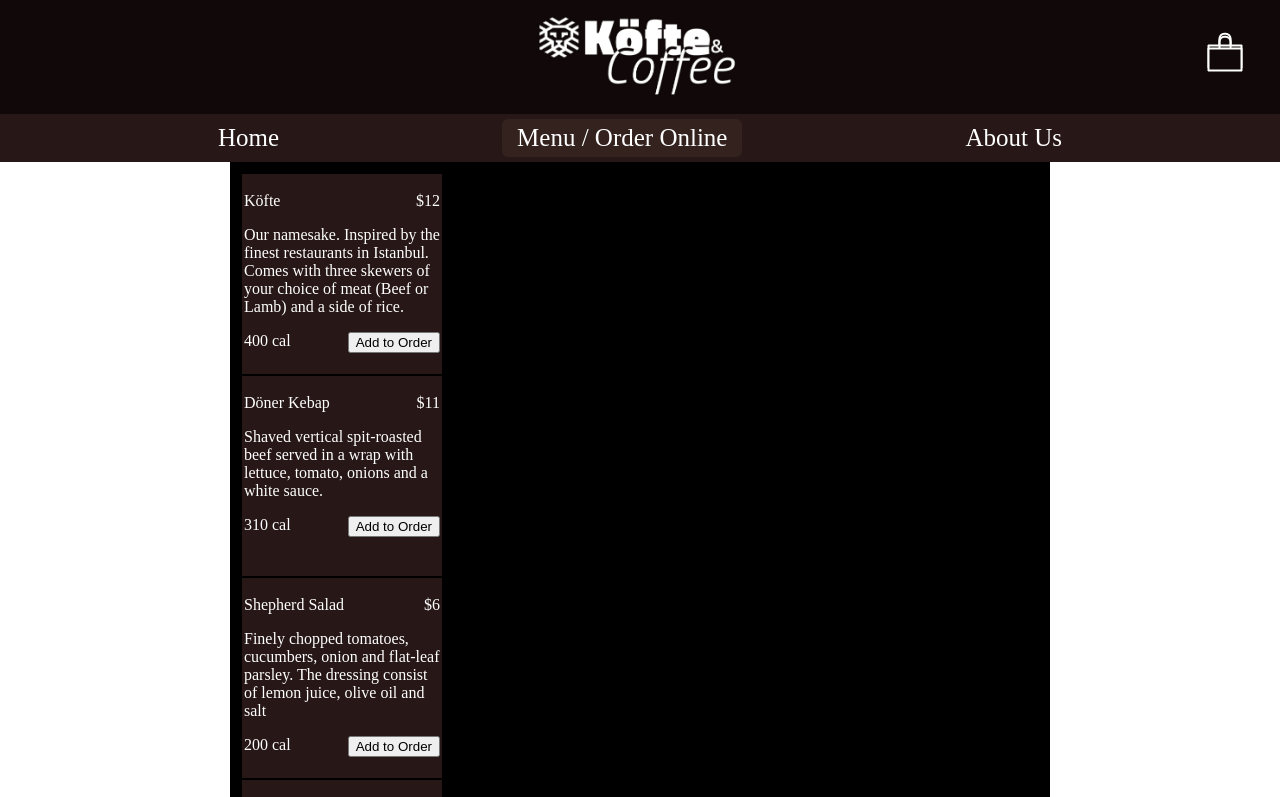
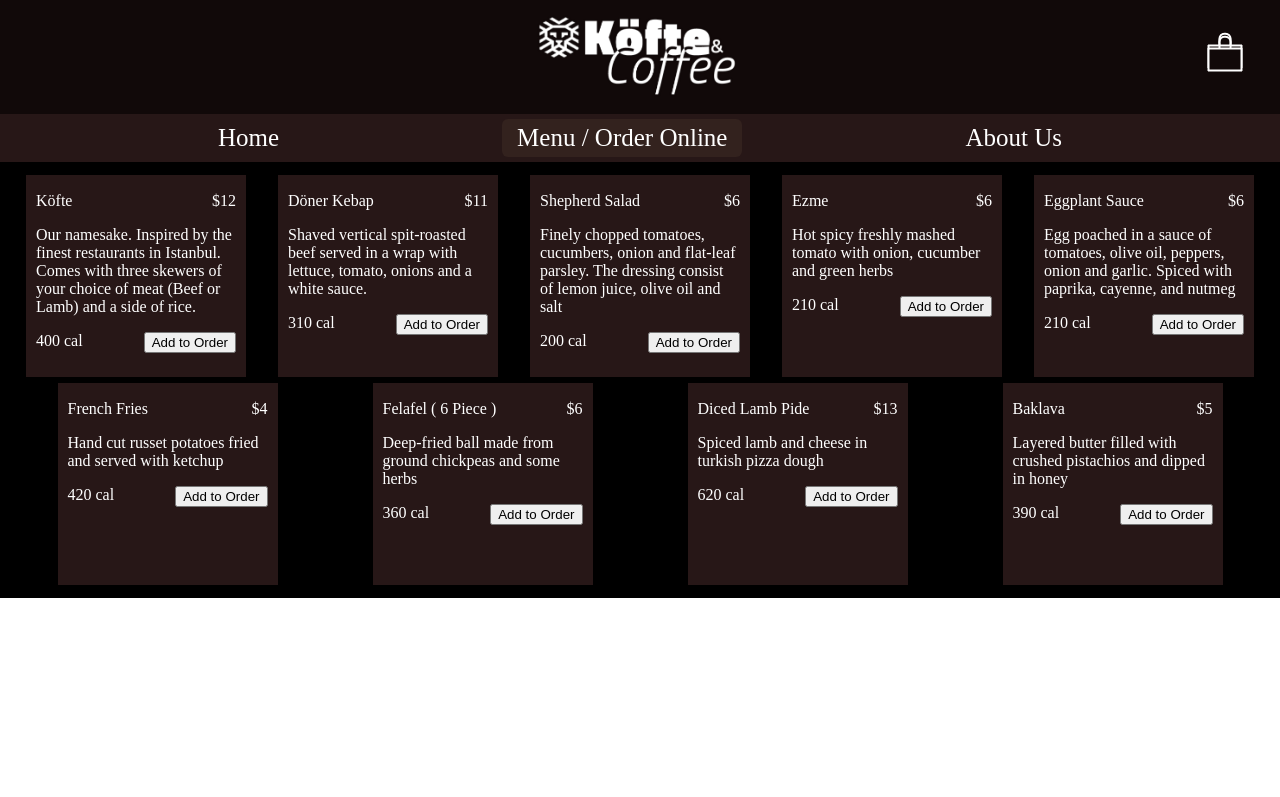
Before and after one commit to trg601/kofte-and-coffee, an Angular app: page /menu in a window 1280 px wide. Shown: the top 797 px of the page. Built offline with nearby package versions, Linux system fonts and the light colour scheme.

Commit message:
Fixed scrunching of menu item on resize

```diff
--- a/src/app/menu/item/item.component.css
+++ b/src/app/menu/item/item.component.css
@@ -8,14 +8,11 @@
     min-height: 200px; */
     height: 200px;
     width: 200px;
-    /* padding: 1px;
+    padding: 1px;
     padding-left: 10px;
     margin: 3px;
-    padding-right: 10px; */
+    padding-right: 10px;
      -webkit-column-break-inside: avoid; /*Chrome, Safari */
-     page-break-inside: avoid;           /*Theoretically FF 20+ */
-     break-inside: avoid-column;         /*IE 11 */
-     display:table;
 }
 
 span.price {
--- a/src/app/menu/menu.component.css
+++ b/src/app/menu/menu.component.css
@@ -15,15 +15,28 @@
     grid-column-gap: 1em; */
     margin: auto;
     width: 800px;
-    padding: 10px;
 }
 
-div.itemGrid{
+.itemGrid{
+    /*
+
+    flex-flow: column-wrap;
+    justify-content: space-around;
+
+
+    padding: 10px; */
+    background-color: black;
+    margin: auto;
+    width: auto;
+    padding: 10px;
     display: flex;
-    flex-direction: column;
-    flex-wrap: wrap;
-    justify-content: flex-start;
+    flex-flow: row wrap;
+    list-style-type: none;
+    justify-content: space-around;
 }
+
+
+
 /* div.order {
     position: fixed;
     right: 0;
--- a/src/app/menu/menu.component.html
+++ b/src/app/menu/menu.component.html
@@ -1,14 +1,12 @@
 <app-navbar activeElement=menu></app-navbar>
 
-<div class="menuItems">
-    <div class = "itemGrid">
-    <table>
-        <tr *ngFor="let item of menu.items">
+<!-- <div class="menuItems"> -->
+    <ul class = "itemGrid">
+        <li *ngFor="let item of menu.items">
             <app-item [item]="item"></app-item>
-        </tr>
-    </table>
-    </div>
-</div>
+        </li>
+    </ul>
+<!-- </div> -->
 
 <!-- <div class="order">
     <table>
--- a/src/app/menu/menu.model.ts
+++ b/src/app/menu/menu.model.ts
@@ -11,7 +11,7 @@
         this.items.push(new Item("Eggplant Sauce", 6, 210, "Egg poached in a sauce of tomatoes, olive oil, peppers, onion and garlic. Spiced with paprika, cayenne, and nutmeg", ""));
         this.items.push(new Item("French Fries", 4, 420, "Hand cut russet potatoes fried and served with ketchup", ""));
         this.items.push(new Item("Felafel ( 6 Piece )", 6, 360, "Deep-fried ball made from ground chickpeas and some herbs", ""));
-        this.items.push(new Item("Diced Lamb and Mozzarella Pide", 13, 620, "Spiced lamb and cheese in turkish pizza dough", ""));
+        this.items.push(new Item("Diced Lamb Pide", 13, 620, "Spiced lamb and cheese in turkish pizza dough", ""));
         this.items.push(new Item("Baklava", 5, 390, "Layered butter filled with crushed pistachios and dipped in honey", ""));
     }
 }
```
